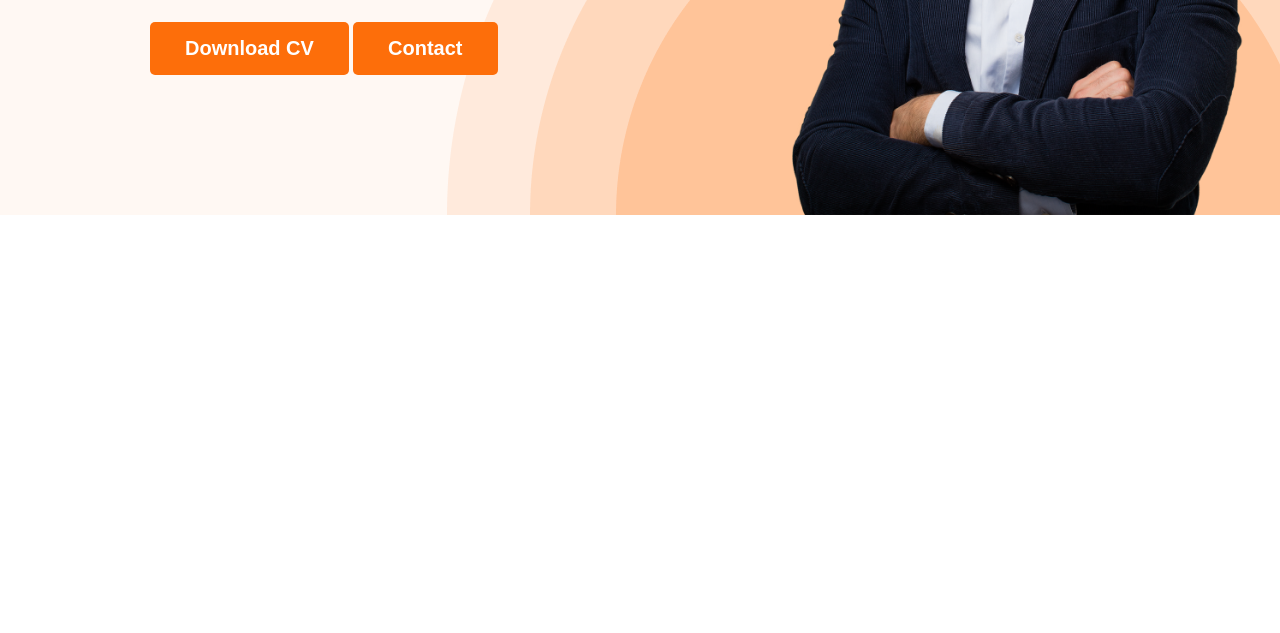
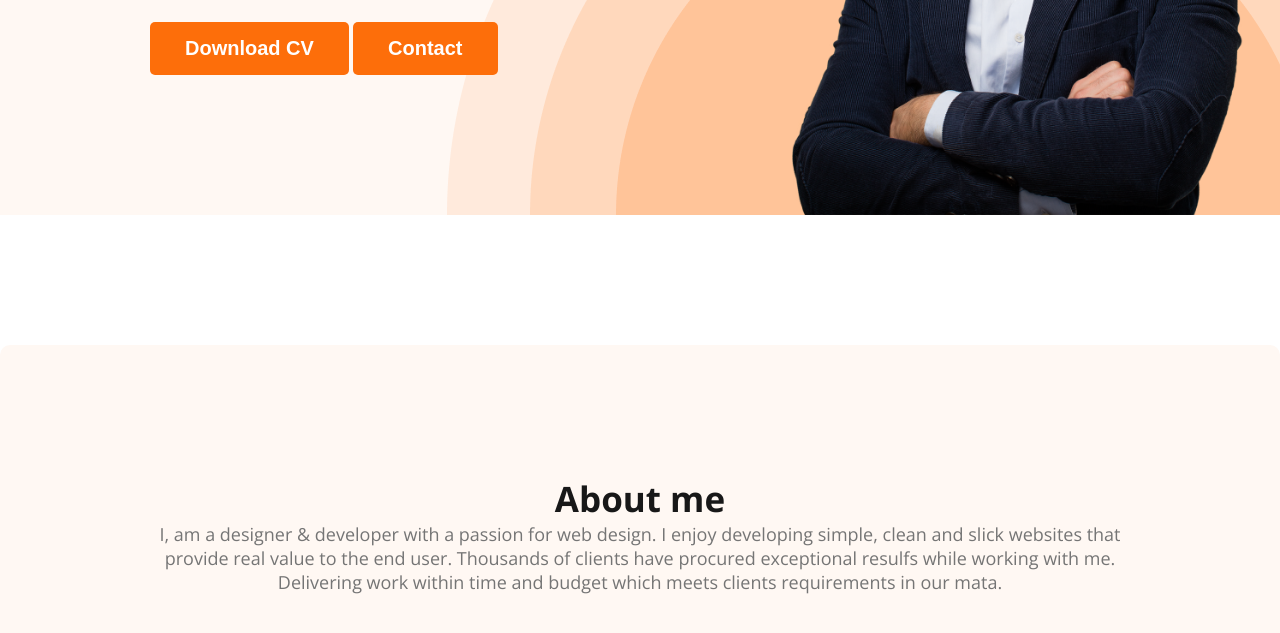
Before and after one commit to searchsakib/webdev-portfolio, a website built with Vite: page index.html in a window 1280 px wide. Shown: the part 463-1096 px from the top of the page. Before the commit the page ends 800 px from the top, so only its background shows below. Built offline with nearby package versions, Linux system fonts and the light colour scheme.

Commit message:
about title & description done

```diff
--- a/index.html
+++ b/index.html
@@ -40,7 +40,18 @@
         />
       </div>
     </header>
-    <main></main>
+    <main>
+      <section class="about">
+        <h3 class="section-title">About me</h3>
+        <p class="section-description">
+          I, am a designer & developer with a passion for web design. I enjoy
+          developing simple, clean and slick websites that provide real value to
+          the end user. Thousands of clients have procured exceptional resulfs
+          while working with me. Delivering work within time and budget which
+          meets clients requirements in our mata.
+        </p>
+      </section>
+    </main>
     <footer></footer>
   </body>
 </html>
--- a/styles/portfolio.css
+++ b/styles/portfolio.css
@@ -19,6 +19,18 @@ body {
   font-size: 20px;
   font-weight: 700;
   padding: 15px 35px;
+}
+.section-title {
+  color: #181818;
+  text-align: center;
+  font-size: 35px;
+  font-weight: 700;
+}
+.section-description {
+  color: #757575;
+  text-align: center;
+  font-size: 18px;
+  font-weight: 400;
 }
 /* nav related style */
 nav {
@@ -76,3 +88,13 @@ nav a {
 .banner-description {
   margin-bottom: 25px;
 }
+
+/* Main section styles */
+
+/* about section styles */
+.about {
+  margin: 130px 0px;
+  padding: 130px;
+  border-radius: 10px;
+  background: #fff8f3;
+}
```
